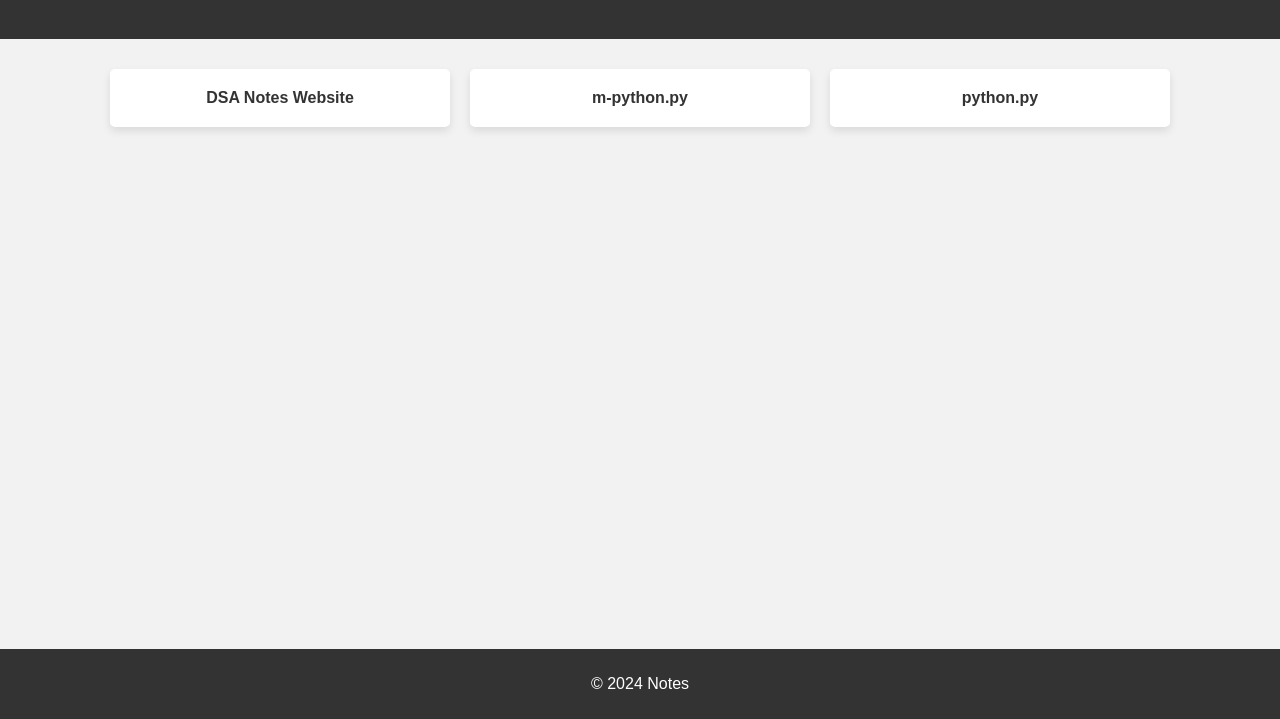
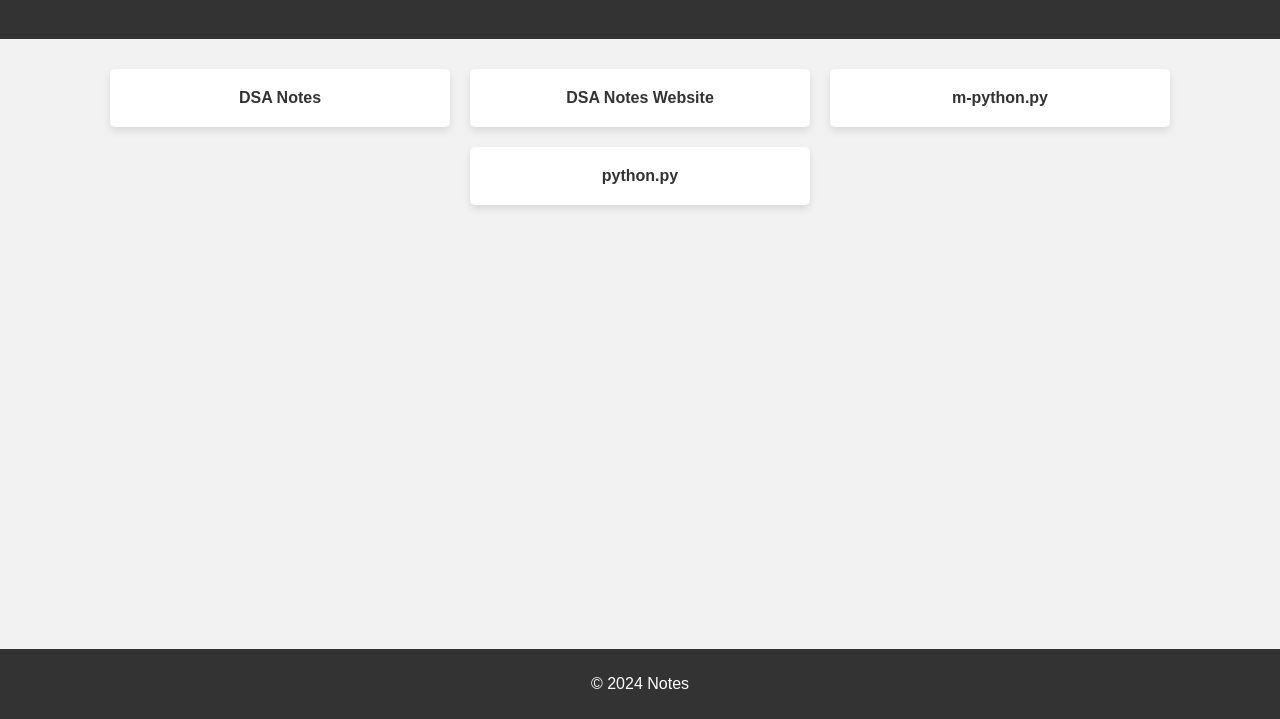
Before and after one commit to Coderjacks/Notes, a plain HTML site: page index.html in a window 1280 px wide. Shown: the part 81-800 px from the top of the page. Drawn offline with Linux system fonts and the light colour scheme.

Commit message:
Update index.html

```diff
--- a/index.html
+++ b/index.html
@@ -24,7 +24,7 @@
             padding: 20px;
             display: flex;
             flex-wrap: wrap;
-            gap:10;
+            gap:5;
             justify-content: center;
         }
 
@@ -85,9 +85,12 @@
 
 
         <section class="card">
+            <a href="https://coderjacks.github.io/Notes/dsa.aspx">DSA Notes</a>
+        </section>
+
+         <section class="card">
             <a href="https://coderjacks.github.io/Notes/DSA%20Notes%20Website">DSA Notes Website</a>
         </section>
-
         <section class="card">
             <a href="https://coderjacks.github.io/Notes/m-python.py">m-python.py</a>
         </section>
```
